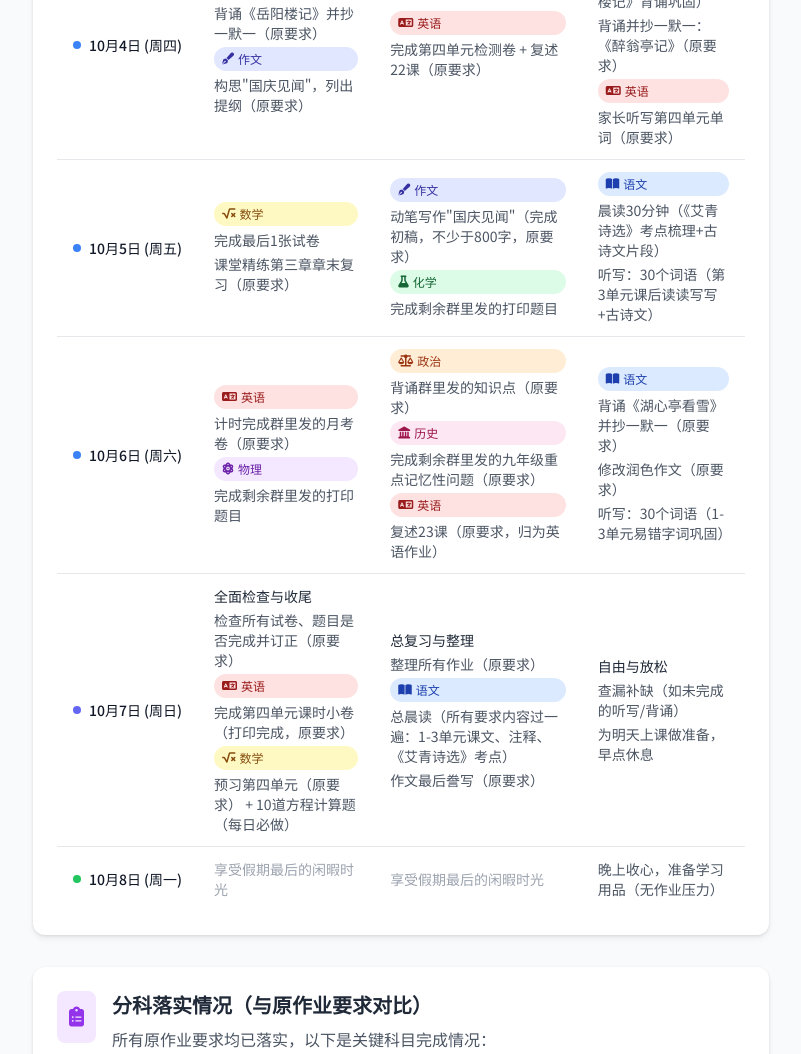
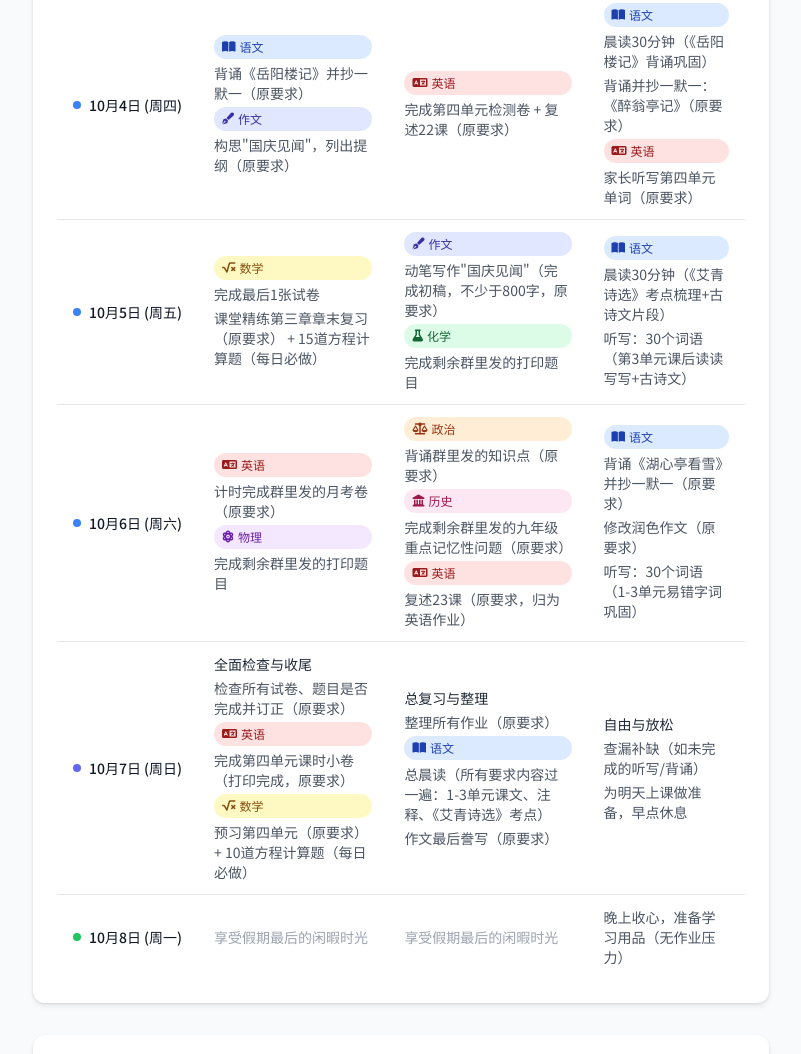
Before and after one commit to Xyihang/Xyihang.github.io, a plain HTML site: page index.html in a window 1280 px wide. Shown: the part 1240-2294 px from the top of the page, without its empty margins (239-1040 px from the left). Drawn offline with nearby package versions, Linux system fonts and the light colour scheme.

Commit message:
index.html

```diff
--- a/index.html
+++ b/index.html
@@ -275,7 +275,7 @@
                                         <i class="fas fa-square-root-alt mr-1"></i>数学
                                     </span>
                                     <span>完成最后1张试卷</span>
-                                    <span>课堂精练第三章章末复习（原要求）</span>
+                                    <span>课堂精练第三章章末复习（原要求） + 15道方程计算题（每日必做）</span>
                                 </div>
                             </td>
                             <td class="px-4 py-3">
```
